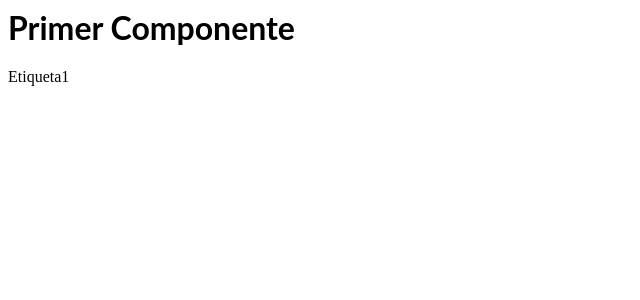
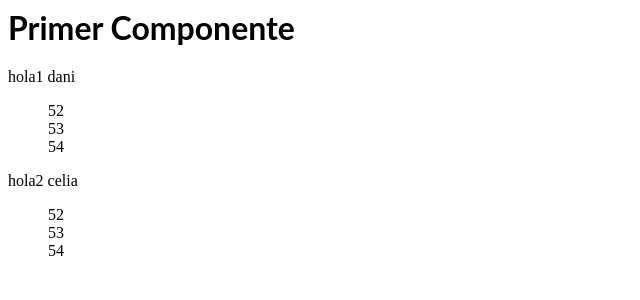
Before and after one commit to dfr13/react-DI, a React (Create React App) app: page / in a window 1280 px wide. Shown: the top 300 px of the page, without its empty margins (0-640 px from the left). Built offline with nearby package versions, Linux system fonts and the light colour scheme.

Commit message:
ComponeteLista

```diff
--- a/src/App.js
+++ b/src/App.js
@@ -1,12 +1,15 @@
-import React from "react";
-import "./style.css";
-import Etiqueta1 from "./components/Etiqueta1";
+import React from 'react';
+import './style.css';
+import Etiqueta1 from './components/Etiqueta1';
 
 export default function App() {
+
   return (
     <div>
       <h1>Primer Componente</h1>
-      <Etiqueta1/>
+      <Etiqueta1 titulo="hola1 "nombre="dani"/>
+      <Etiqueta1 titulo="hola2 "nombre="celia"/>
+
     </div>
   );
 }
--- /dev/null
+++ b/src/components/ComponenteLista.jsx
@@ -0,0 +1,4 @@
+import React from 'react';
+export default function ComponenteLista(props){
+  return (<div>{props.texto }</div>);
+}
--- a/src/components/Etiqueta1.jsx
+++ b/src/components/Etiqueta1.jsx
@@ -1,4 +1,13 @@
-import React from "react";
-export default function Etiqueta1(){
-  return <div>Etiqueta1</div>
+import React from 'react';
+import ComponenteLista from './ComponenteLista';
+export default function Etiqueta1(props) {
+return(
+<div>{props.titulo } {props.nombre}
+  <ul>
+      <ComponenteLista texto="52"/>
+      <ComponenteLista texto="53"/>
+      <ComponenteLista texto="54"/>
+  </ul>
+</div>
+);
 }
```
Also changed, not shown: src/index.js (+4 -4 lines).
